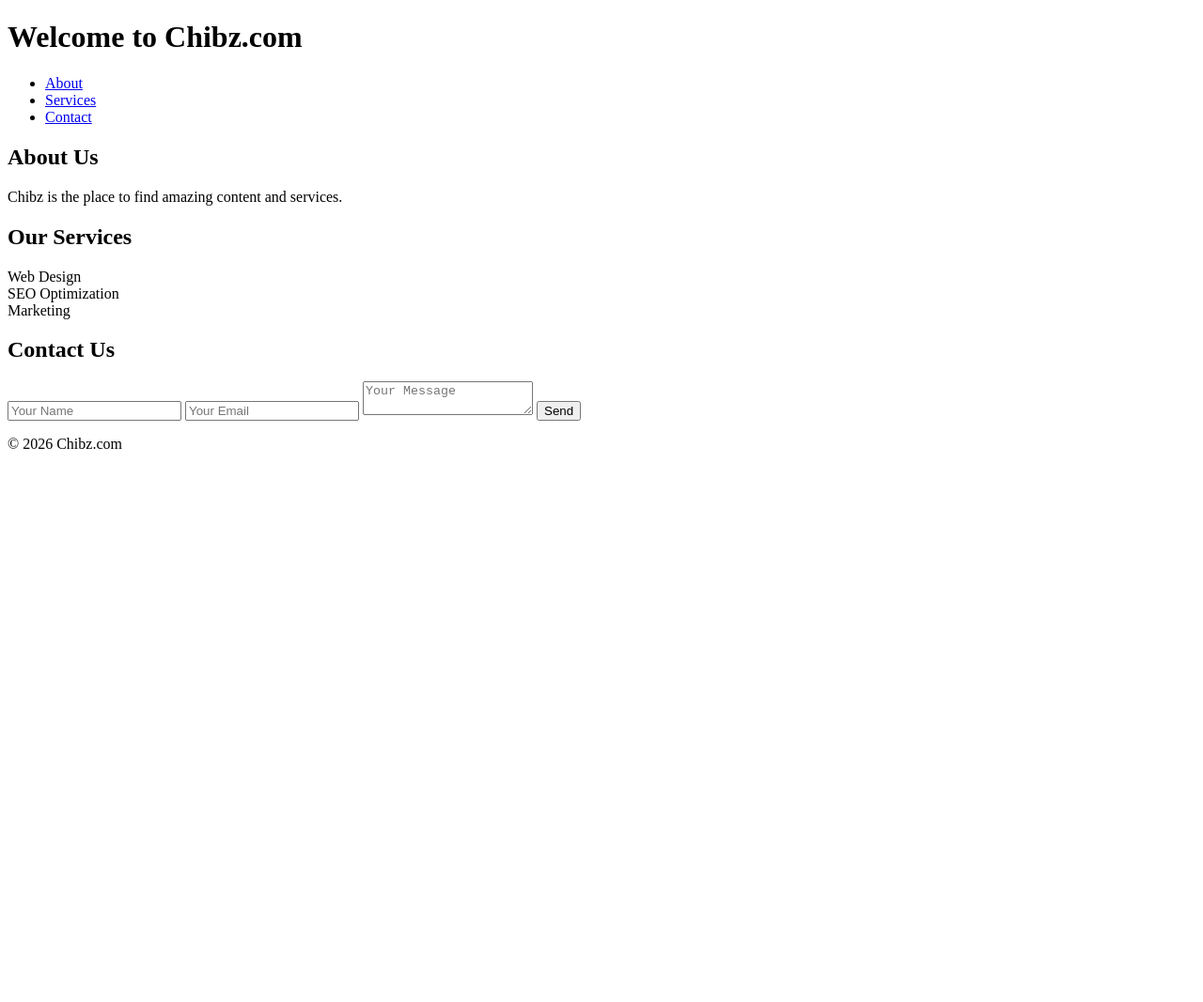
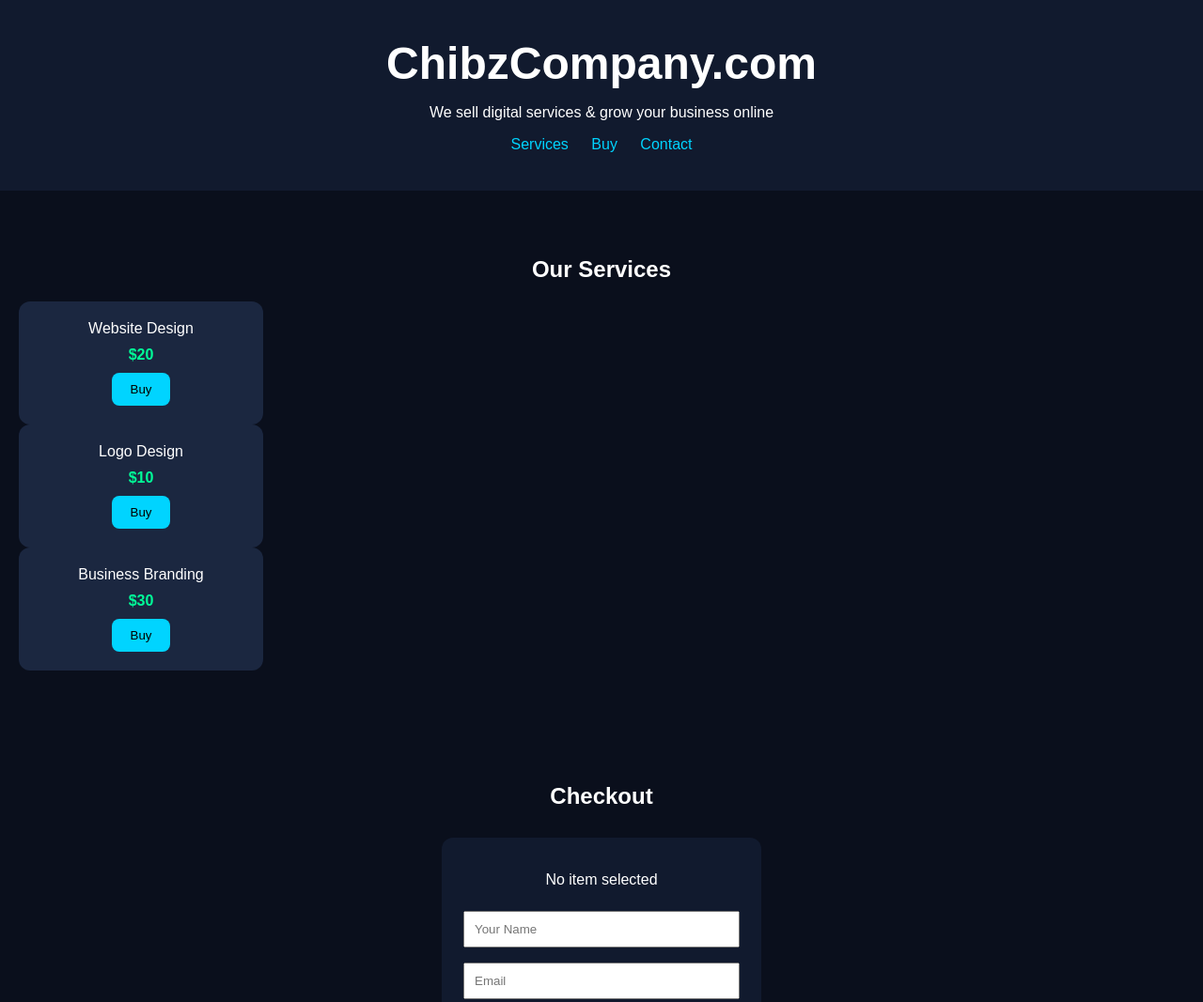
Before and after one commit to chibzhub/chibz.com, a plain HTML site: page index.html in a window 1280 px wide. Shown: the top 1067 px of the page at 94% size. Before the commit the page ends 800 px from the top, so only its background shows below. Drawn offline with Linux system fonts and the light colour scheme.

Commit message:
Add files via upload

```diff
--- a/index.html
+++ b/index.html
@@ -3,47 +3,160 @@
 <head>
     <meta charset="UTF-8">
     <meta name="viewport" content="width=device-width, initial-scale=1.0">
-    <title>Chibz</title>
-    <link rel="stylesheet" href="style.css">
+    <title>ChibzCompany.com | Digital Services</title>
+
+    <style>
+        body {
+            margin: 0;
+            font-family: Arial, sans-serif;
+            background: #0a0f1c;
+            color: white;
+        }
+
+        header {
+            background: #111a2e;
+            text-align: center;
+            padding: 40px 20px;
+        }
+
+        header h1 {
+            margin: 0;
+            font-size: 3em;
+        }
+
+        nav a {
+            color: #00d4ff;
+            margin: 0 10px;
+            text-decoration: none;
+        }
+
+        section {
+            padding: 50px 20px;
+            text-align: center;
+        }
+
+<button>buy</button>
+        .services {
+            display: flex;
+            justify-content: center;
+            flex-wrap: wrap;
+            gap: 15px;
+        }
+
+        .card {
+            background: #1b2740;
+            padding: 20px;
+            border-radius: 12px;
+            width: 220px;
+        }
+
+        .price {
+            color: #00ff99;
+            font-weight: bold;
+            margin: 10px 0;
+        }
+
+        .btn {
+            background: #00d4ff;
+            color: black;
+            border: none;
+            padding: 10px 20px;
+            border-radius: 8px;
+            cursor: pointer;
+        }
+
+        .btn:hover {
+            background: #00aacc;
+        }
+
+        footer {
+            background: #111a2e;
+            text-align: center;
+            padding: 20px;
+            color: #94a3b8;
+        }
+
+        .checkout {
+            background: #111a2e;
+            margin: 30px auto;
+            padding: 20px;
+            width: 300px;
+            border-radius: 12px;
+        }
+
+        input {
+            width: 90%;
+            padding: 10px;
+            margin: 8px 0;
+        }
+    </style>
 </head>
+
 <body>
+
 <header>
-        <h1>Welcome to Chibz.com</h1>
+    <h1>ChibzCompany.com</h1>
+    <p>We sell digital services & grow your business online</p>
+
     <nav>
-            <ul>
-                <li><a href="#about">About</a></li>
-                <li><a href="#services">Services</a></li>
-                <li><a href="#contact">Contact</a></li>
-            </ul>
+        <a href="#services">Services</a>
+        <a href="#buy">Buy</a>
+        <a href="#contact">Contact</a>
     </nav>
 </header>
 
-    <section id="about">
-        <h2>About Us</h2>
-        <p>Chibz is the place to find amazing content and services.</p>
+<section id="services">
+    <h2>Our Services</h2>
+
+    <div class="services">
+        <div class="card">
+            Website Design
+            <div class="price">$20</div>
+            <button class="btn" onclick="selectItem('Website Design')">Buy</button>
+        </div>
+
+        <div class="card">
+            Logo Design
+            <div class="price">$10</div>
+            <button class="btn" onclick="selectItem('Logo Design')">Buy</button>
+        </div>
+
+        <div class="card">
+            Business Branding
+            <div class="price">$30</div>
+            <button class="btn" onclick="selectItem('Branding')">Buy</button>
+        </div>
+    </div>
 </section>
 
-    <section id="services">
-        <h2>Our Services</h2>
-        <div class="service-card">Web Design</div>
-        <div class="service-card">SEO Optimization</div>
-        <div class="service-card">Marketing</div>
+<section id="buy">
+    <h2>Checkout</h2>
+
+    <div class="checkout">
+        <p id="selected">No item selected</p>
+
+        <input type="text" placeholder="Your Name">
+        <input type="email" placeholder="Email">
+
+        <button class="btn">Pay Now (Demo)</button>
+    </div>
 </section>
 
 <section id="contact">
-        <h2>Contact Us</h2>
-        <form id="contactForm">
-            <input type="text" placeholder="Your Name" required>
-            <input type="email" placeholder="Your Email" required>
-            <textarea placeholder="Your Message" required></textarea>
-            <button type="submit">Send</button>
-        </form>
+    <h2>Contact</h2>
+    <p>Email: support@chibzcompany.com</p>
 </section>
 
 <footer>
-        <p>© 2026 Chibz.com</p>
+    © 2026 ChibzCompany.com. All rights reserved.
 </footer>
 
-    <script src="script.js"></script>
+<script>
+    function selectItem(item) {
+        document.getElementById("selected").textContent = "Selected: " + item;
+    }
+</script>
+
 </body>
 </html>
+💡 Important (real talk)
```
Lines whose indentation alone changed are shown as unchanged.
